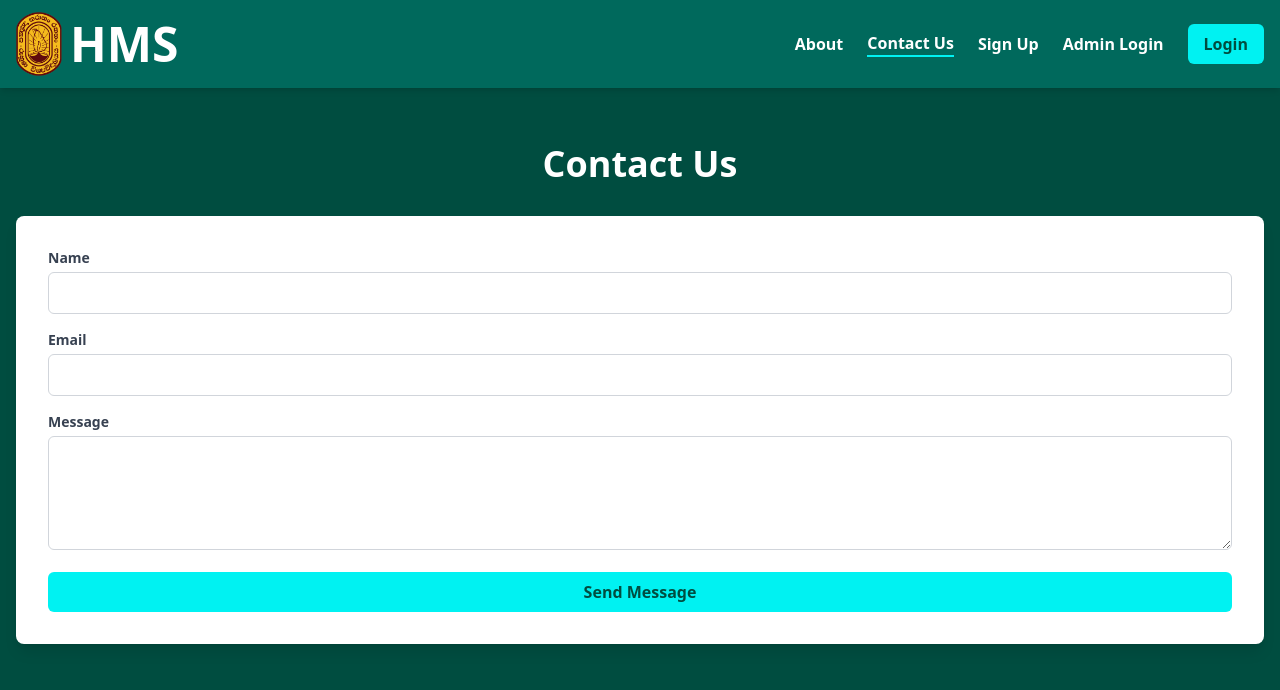
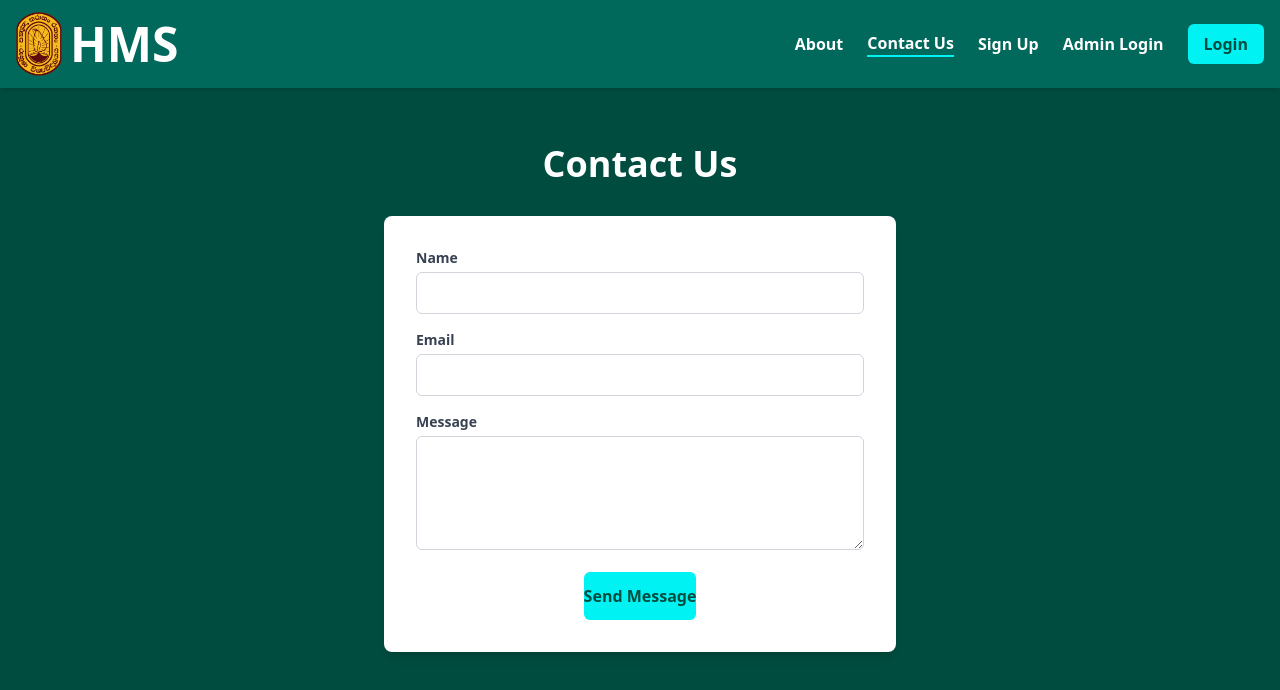
Before and after one commit to Maalinda/ruhuna-hms-FS-main, a React (Create React App) app in the folder frontend/: page /contact in a window 1280 px wide. Shown: the top 690 px of the page. Built offline with nearby package versions, Linux system fonts and the light colour scheme.

Commit message:
Update Contact.tsx

```diff
--- a/frontend/src/pages/Contact.tsx
+++ b/frontend/src/pages/Contact.tsx
@@ -30,7 +30,7 @@ const ContactUs: React.FC = () => {
       <h1 className="text-4xl font-bold mb-8 text-white text-center">
         Contact Us
       </h1>
-      <div className="bg-white rounded-lg shadow-lg p-8">
+      <div className="bg-white rounded-lg shadow-lg p-8 max-w-lg mx-auto">
         <form onSubmit={handleSubmit} className="space-y-4">
           <div>
             <label
@@ -83,12 +83,14 @@ const ContactUs: React.FC = () => {
               className="w-full px-3 py-2 border border-gray-300 rounded-md focus:outline-none focus:ring-2 focus:ring-accent"
             ></textarea>
           </div>
-          <button
-            type="submit"
-            className="w-full bg-accent text-primary py-2 rounded-md hover:bg-opacity-90 transition-colors font-bold"
-          >
-            Send Message
-          </button>
+          <div className="flex justify-center">
+            <button
+              type="submit"
+              className="bg-accent text-primary py-3 rounded-md hover:bg-opacity-100 transition-colors font-bold"
+            >
+              Send Message
+            </button>
+          </div>
         </form>
       </div>
     </div>
```
